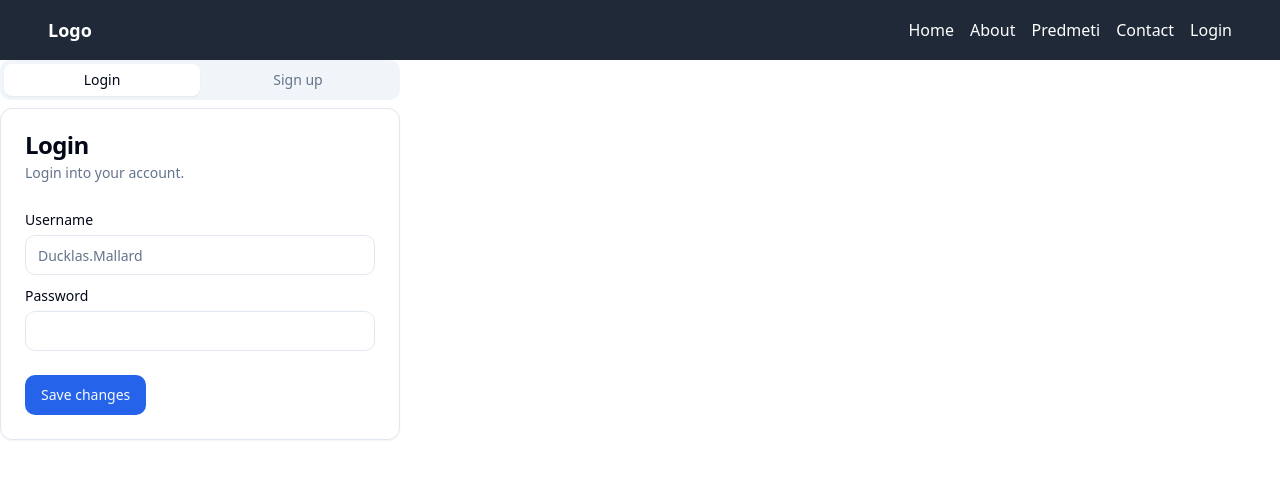
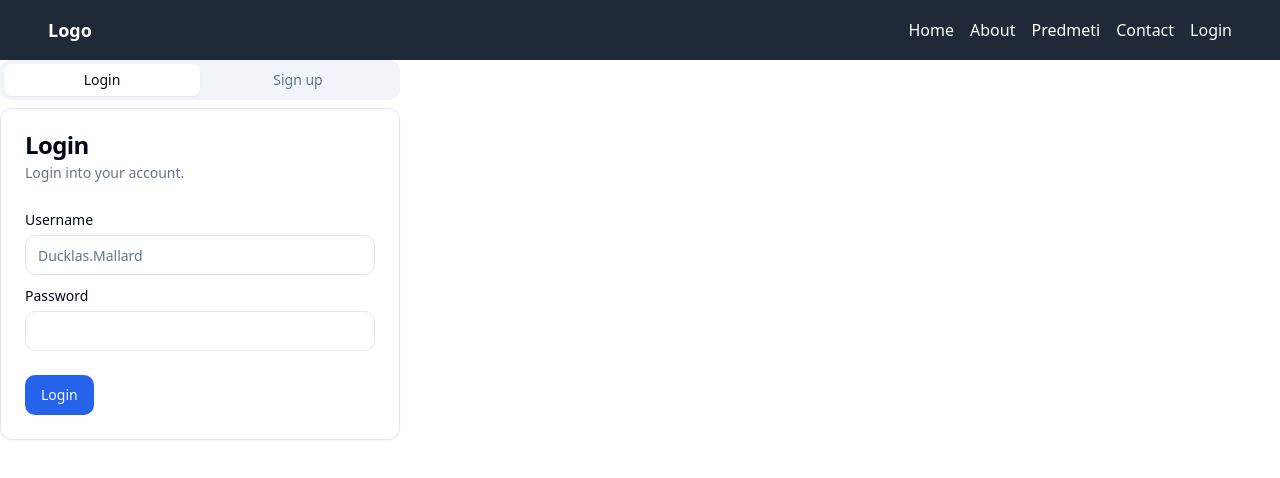
Before and after one commit to nyanSpruk/DragonHack2024, a React (Vite) app in the folder Frontend/: page /login in a window 1280 px wide. Shown: the top 478 px of the page. Built offline with nearby package versions, Linux system fonts and the light colour scheme.

Commit message:
change button description

```diff
--- a/Frontend/src/pages/login/login.tsx
+++ b/Frontend/src/pages/login/login.tsx
@@ -33,7 +33,7 @@
                 </div>
               </CardContent>
               <CardFooter>
-                <Button>Save changes</Button>
+                <Button>Login</Button>
               </CardFooter>
             </Card>
           </TabsContent>
@@ -76,7 +76,7 @@
                 </div>
               </CardContent>
               <CardFooter>
-                <Button>Save password</Button>
+                <Button>Create Account</Button>
               </CardFooter>
             </Card>
           </TabsContent>
```
